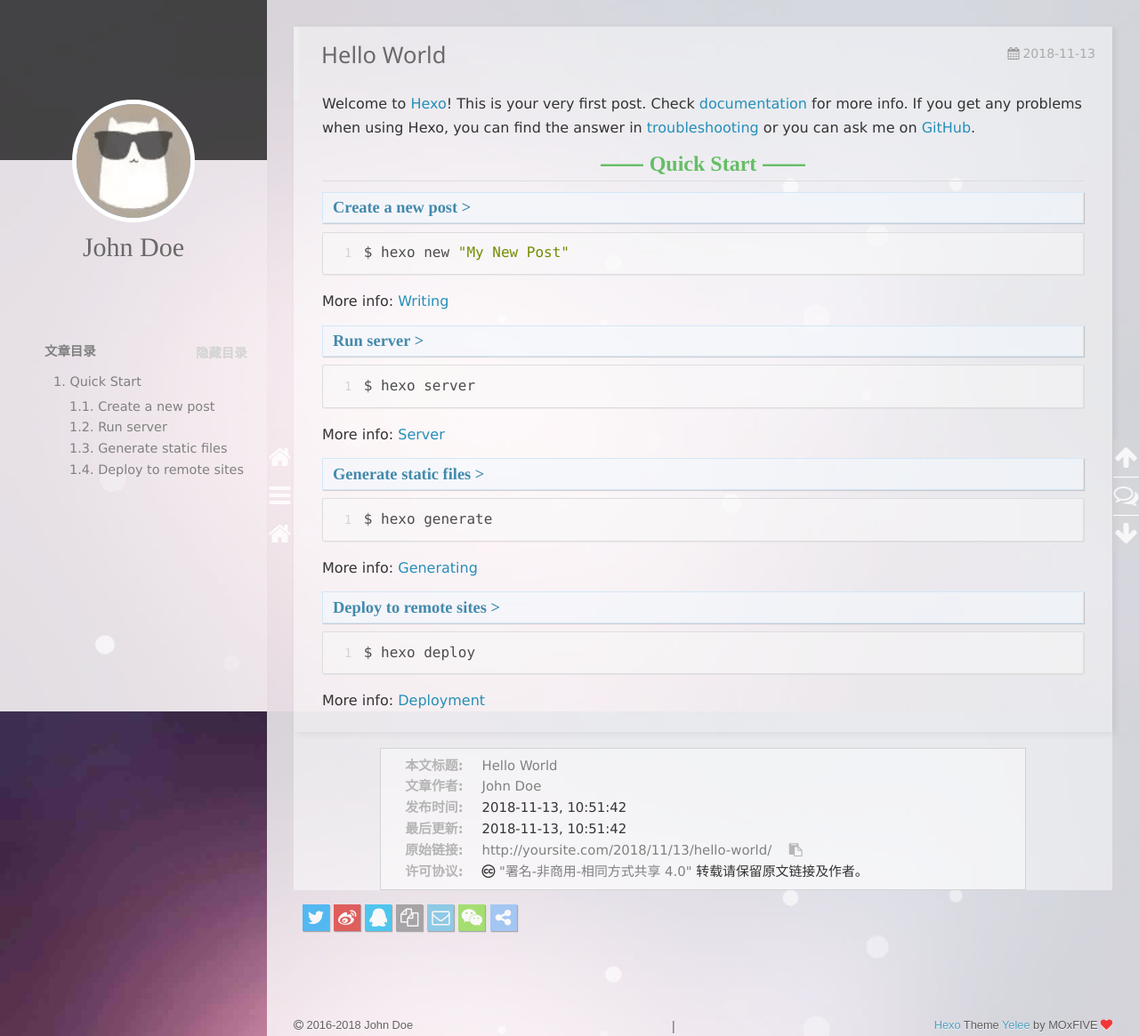
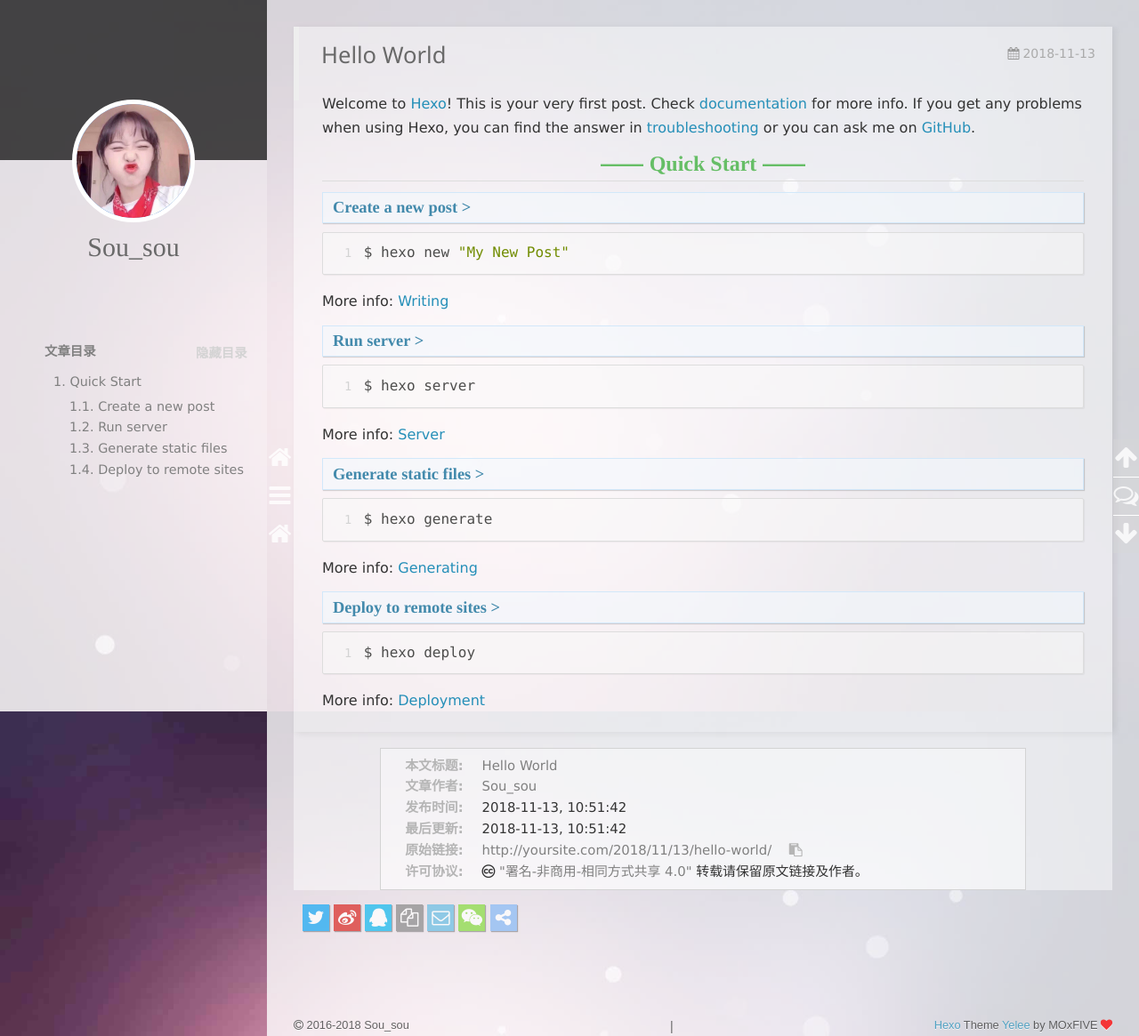
Before and after one commit to Sou0301/Sou0301.github.io, a plain HTML site: page 2018/11/13/hello-world/index.html in a window 1280 px wide. Shown: the top 1165 px of the page at 89% size. Drawn offline with nearby package versions, Linux system fonts and the light colour scheme; some packages are replaced by stand-ins of ours; a script that the page names is missing.

Commit message:
Site updated: 2018-11-13 14:16:58

```diff
--- a/2018/11/13/hello-world/index.html
+++ b/2018/11/13/hello-world/index.html
@@ -11,7 +11,7 @@
 <meta http-equiv="X-UA-Compatible" content="IE=edge, chrome=1">
 <meta name="viewport" content="width=device-width, initial-scale=1, maximum-scale=1, user-scalable=no">
 <meta name="format-detection" content="telephone=no">
-<meta name="author" content="John Doe">
+<meta name="author" content="Sou_sou">
 
 
 
@@ -97,10 +97,10 @@
 <div class="intrude-less">
     <header id="header" class="inner">
         <a href="/" class="profilepic">
-            <img src="/img/avatar.png" class="animated zoomIn">
+            <img src="/img/10.jpeg" class="animated zoomIn">
         </a>
         <hgroup>
-          <h1 class="header-author"><a href="/">John Doe</a></h1>
+          <h1 class="header-author"><a href="/">Sou_sou</a></h1>
         </hgroup>
 
 
@@ -217,15 +217,15 @@
       <nav id="mobile-nav">
       <div class="overlay">
           <div class="slider-trigger"></div>
-          <h1 class="header-author js-mobile-header hide"><a href="/" title="回到主页">John Doe</a></h1>
+          <h1 class="header-author js-mobile-header hide"><a href="/" title="回到主页">Sou_sou</a></h1>
       </div>
     <div class="intrude-less">
         <header id="header" class="inner">
             <a href="/" class="profilepic">
-                <img src="/img/avatar.png" class="animated zoomIn">
+                <img src="/img/10.jpeg" class="animated zoomIn">
             </a>
             <hgroup>
-              <h1 class="header-author"><a href="/" title="回到主页">John Doe</a></h1>
+              <h1 class="header-author"><a href="/" title="回到主页">Sou_sou</a></h1>
             </hgroup>
 
             <nav class="header-menu">
@@ -311,12 +311,12 @@
 
     <div class="copyright">
         <p><span>本文标题:</span><a href="/2018/11/13/hello-world/">Hello World</a></p>
-        <p><span>文章作者:</span><a href="/" title="回到主页">John Doe</a></p>
+        <p><span>文章作者:</span><a href="/" title="回到主页">Sou_sou</a></p>
         <p><span>发布时间:</span>2018-11-13, 10:51:42</p>
         <p><span>最后更新:</span>2018-11-13, 10:51:42</p>
         <p>
             <span>原始链接:</span><a class="post-url" href="/2018/11/13/hello-world/" title="Hello World">http://yoursite.com/2018/11/13/hello-world/</a>
-            <span class="copy-path" data-clipboard-text="原文: http://yoursite.com/2018/11/13/hello-world/　　作者: John Doe" title="点击复制文章链接"><i class="fa fa-clipboard"></i></span>
+            <span class="copy-path" data-clipboard-text="原文: http://yoursite.com/2018/11/13/hello-world/　　作者: Sou_sou" title="点击复制文章链接"><i class="fa fa-clipboard"></i></span>
             <script> var clipboard = new Clipboard('.copy-path'); </script>
         </p>
         <p>
@@ -412,7 +412,7 @@
         <div id="footer-info">
             <div class="footer-left">
                 <i class="fa fa-copyright"></i>
-                2016-2018 John Doe
+                2016-2018 Sou_sou
             </div>
             <div class="footer-right">
                 <a href="http://hexo.io/" target="_blank" title="快速、简洁且高效的博客框架">Hexo</a>  Theme <a href="https://github.com/MOxFIVE/hexo-theme-yelee" target="_blank" title="简而不减 Hexo 双栏博客主题  v3.5">Yelee</a> by MOxFIVE <i class="fa fa-heart animated infinite pulse"></i>
```
Also changed, not shown: archives/2018/11/index.html (+7 -7 lines), archives/2018/index.html (+7 -7 lines), archives/index.html (+7 -7 lines), index.html (+7 -7 lines), img/10.jpeg (added).
